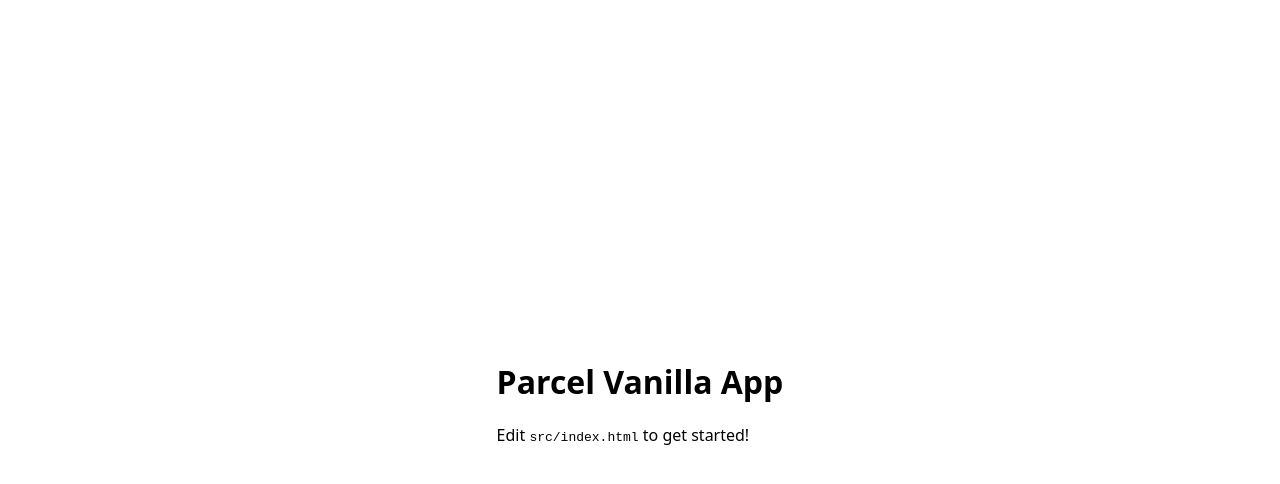
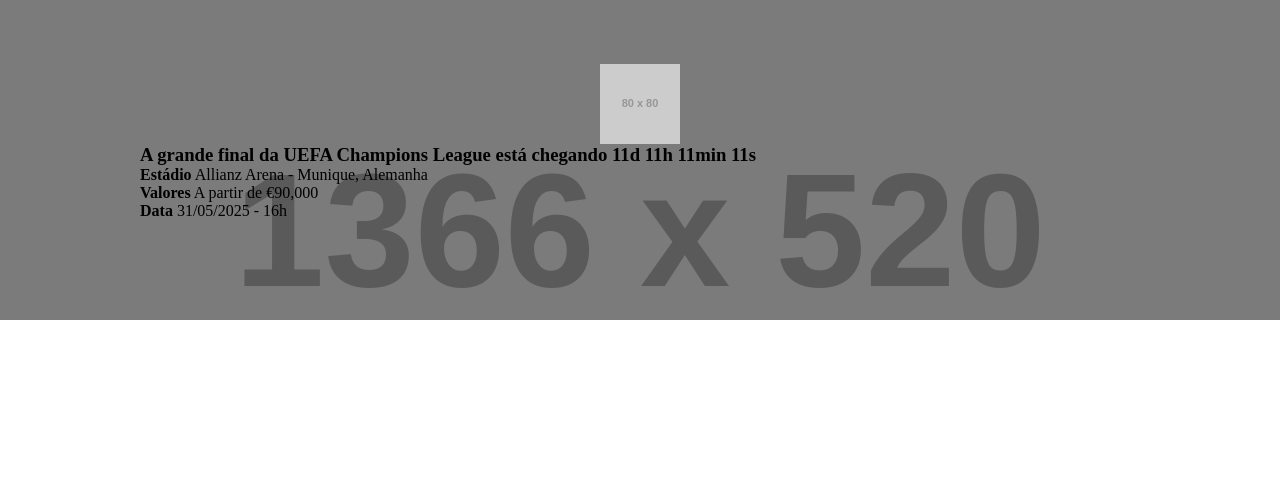
Before and after one commit to GuilhermeRS23/champions_final, a website built with Parcel: page src/index.html in a window 1280 px wide. Built offline with nearby package versions, Linux system fonts and the light colour scheme; placeholder pictures from the web are drawn by us.

Commit message:
criando hero

```diff
--- a/package.json
+++ b/package.json
@@ -7,8 +7,8 @@
     "start": "parcel",
     "build": "parcel build"
   },
-  "dependencies": {},
   "devDependencies": {
+    "@parcel/transformer-sass": "^2.14.4",
     "parcel": "^2.14.0"
   }
 }
--- a/src/index.html
+++ b/src/index.html
@@ -1,13 +1,46 @@
-<!doctype html>
-<html lang="en">
+<!DOCTYPE html>
+<html lang="pt-BR">
   <head>
-    <meta charset="utf-8">
-    <meta name="viewport" content="width=device-width, initial-scale=1.0">
-    <title>Parcel Vanilla App</title>
-    <link rel="stylesheet" href="style.css">
+    <meta charset="utf-8" />
+    <meta name="viewport" content="width=device-width, initial-scale=1.0" />
+    <title>UEFA Champions League Final | Inter x PSG</title>
+    <link rel="stylesheet" href="styles/main.scss" />
   </head>
   <body>
-    <h1>Parcel Vanilla App</h1>
-    <p>Edit <code>src/index.html</code> to get started!</p>
+    <header class="hero">
+      <div class="container">
+        <img
+          src="https://placehold.co/80x80/png"
+          alt="logo"
+          class="hero__logo"
+        />
+        <h3>
+          A grande final da UEFA Champions League está chegando
+          <span id="contagem">11d 11h 11min 11s</span>
+        </h3>
+        <div class="info-bar">
+          <ul class="info-bar__infos">
+            <li class="info-bar__infos__item">
+              <strong>Estádio</strong>
+              Allianz Arena - Munique, Alemanha
+            </li>
+          </ul>
+          <ul class="info-bar__infos">
+            <li class="info-bar__infos__item">
+              <strong>Valores</strong>
+              A partir de €90,000
+            </li>
+          </ul>
+          <ul class="info-bar__infos">
+            <li class="info-bar__infos__item">
+              <strong>Data</strong>
+              31/05/2025 - 16h
+            </li>
+          </ul>
+        </div>
+      </div>
+    </header>
+
+    <script src="scripts/main.js"></script>
   </body>
 </html>
--- a/src/style.css
+++ /dev/null
@@ -1,8 +0,0 @@
-html {
-  color-scheme: light dark;
-  font-family: system-ui;
-  display: flex;
-  align-items: center;
-  justify-content: center;
-  height: 100%;
-}
--- /dev/null
+++ b/src/styles/_hero.scss
@@ -0,0 +1,52 @@
+.hero {
+  padding-top: 4rem;
+  padding-bottom: 6.25rem;
+  background-image: url("https://placehold.co/1366x520/png");
+  background-repeat: no-repeat;
+  background-size: cover;
+  position: relative;
+
+  .container {
+    position: relative;
+  }
+
+  &::before {
+    position: absolute;
+    top: 0;
+    left: 0;
+    width: 100%;
+    height: 100%;
+    content: "";
+    background-color: black;
+    opacity: 0.4;
+  }
+
+  &__text {
+    margin-top: 4rem;
+    margin-bottom: 4rem;
+    font-size: 2.5rem;
+    line-height: 3.5rem;
+    font-weight: 800;
+    text-align: center;
+  }
+
+  &__logo {
+    margin: 0 auto;
+    height: 80px;
+    display: block;
+  }
+
+  @media (max-width: 640px) {
+    padding: 40px 0;
+
+    &__logo {
+      height: 40px;
+    }
+
+    &__text {
+      font-size: 22px;
+      line-height: 24px;
+      margin: 24px 0;
+    }
+  }
+}
--- /dev/null
+++ b/src/styles/main.scss
@@ -0,0 +1,21 @@
+@use "hero";
+
+* {
+  margin: 0;
+  padding: 0;
+  box-sizing: border-box;
+  list-style: none;
+}
+
+.container {
+  max-width: 1000px;
+  width: 100%;
+  margin: 0 auto;
+
+  @media (max-width: 680px) {
+    max-width: 80%;
+  }
+  @media (max-width: 1024px) {
+    max-width: 90%;
+  }
+};
```
Also changed, not shown: src/scripts/main.js (added), 1 other file.
